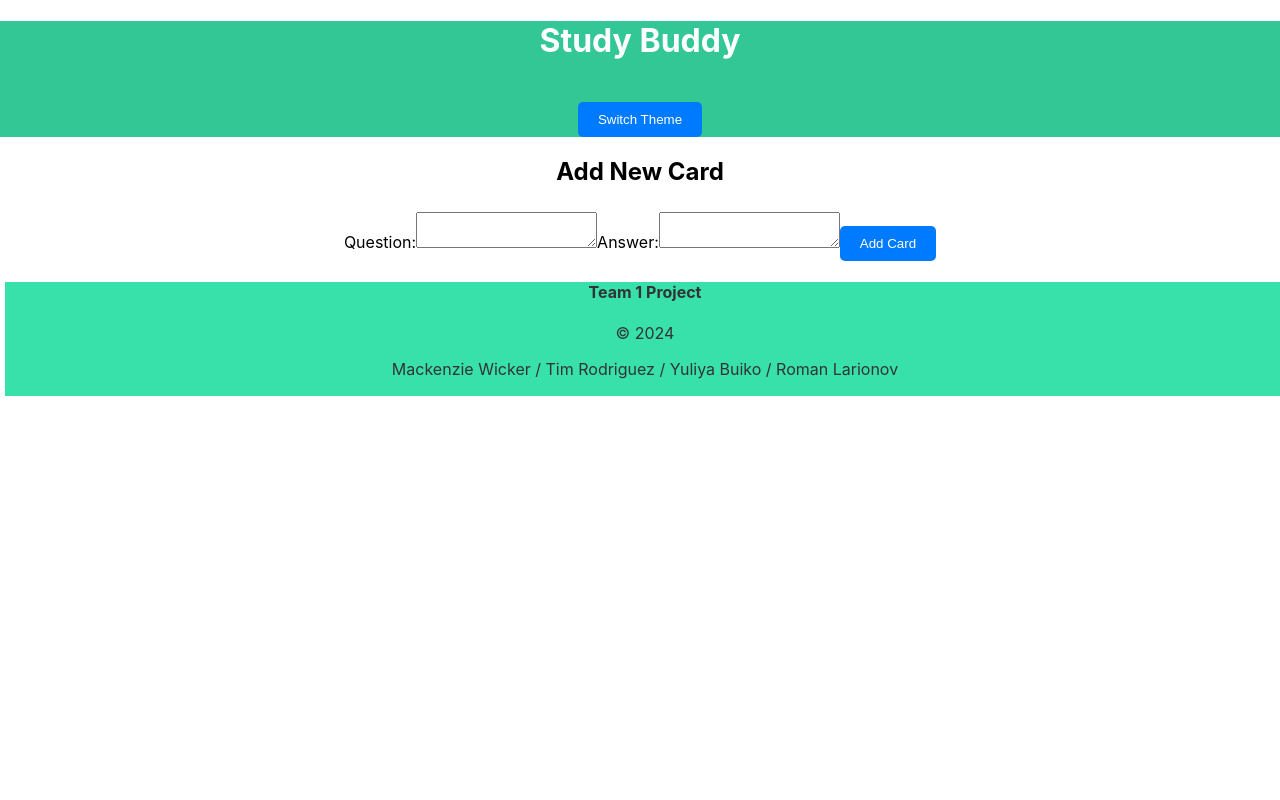
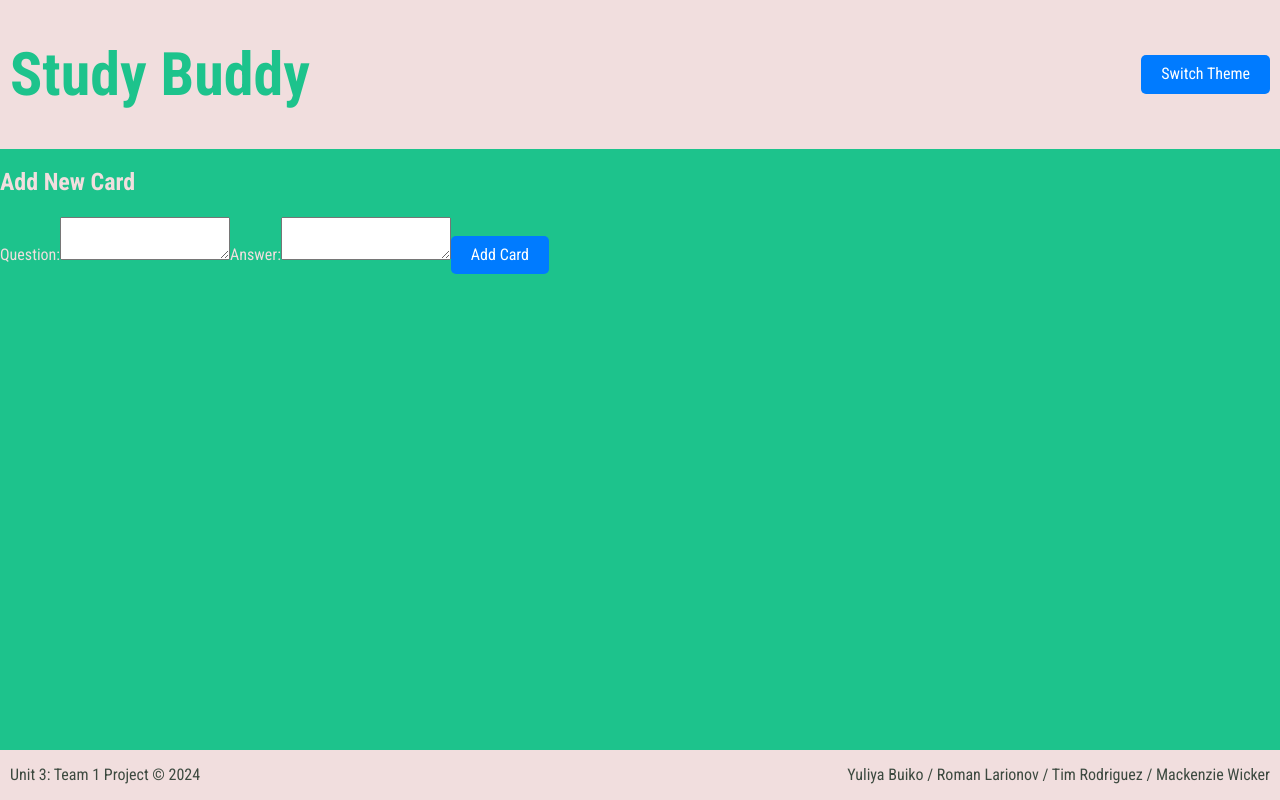
Before and after one commit to mackwick/MERNstack-Backend, a React (Create React App) app: page /create/card/1 in a window 1280 px wide. Built offline with nearby package versions, Linux system fonts and the light colour scheme; no server answers.

Commit message:
initial revision of colors and styling

```diff
--- a/package.json
+++ b/package.json
@@ -6,6 +6,7 @@
     "@testing-library/jest-dom": "^5.17.0",
     "@testing-library/react": "^13.4.0",
     "@testing-library/user-event": "^13.5.0",
+    "normalize.css": "^8.0.1",
     "react": "^18.2.0",
     "react-dom": "^18.2.0",
     "react-router-dom": "^6.22.1",
--- a/public/index.html
+++ b/public/index.html
@@ -8,6 +8,12 @@
     <meta
       name="description"
       content="Web site created using create-react-app"
+    />
+    <link rel="preconnect" href="https://fonts.googleapis.com" />
+    <link rel="preconnect" href="https://fonts.gstatic.com" crossorigin />
+    <link
+      href="https://fonts.googleapis.com/css2?family=Outfit:wght@100..900&family=Roboto+Condensed:ital,wght@0,100..900;1,100..900&display=swap"
+      rel="stylesheet"
     />
     <link rel="apple-touch-icon" href="%PUBLIC_URL%/logo192.png" />
     <!--
--- a/src/App.css
+++ b/src/App.css
@@ -1,15 +1,15 @@
-.App {
+/* .App {
   text-align: center;
 }
 
 .light {
-  background-color: #fff;
-  color: #000;
+  background-color: rgb(55, 225, 169);
+  color: #fff;
 }
 
 .dark {
-  background-color: #333;
-  color: #fff;
+  background-color: rgb(55, 225, 169);
+  color: #000;
 }
 
 @media (prefers-reduced-motion: no-preference) {
@@ -17,8 +17,6 @@
     animation: App-logo-spin infinite 20s linear;
   }
 }
-
-
 
 .App-link {
   color: #61dafb;
@@ -31,4 +29,4 @@
   to {
     transform: rotate(360deg);
   }
-}
+} */
--- a/src/components/Footer.js
+++ b/src/components/Footer.js
@@ -1,13 +1,12 @@
-import React from 'react'
+import React from "react";
 
 const Footer = () => {
   return (
     <div className="footer">
-        <h4>Team 1 Project</h4>
-        <p>&copy; 2024</p>
-        <p>Mackenzie Wicker / Tim Rodriguez / Yuliya Buiko / Roman Larionov</p>
+      <p>Unit 3: Team 1 Project &copy; 2024 </p>
+      <p>Yuliya Buiko / Roman Larionov / Tim Rodriguez / Mackenzie Wicker</p>
     </div>
-  )
-}
+  );
+};
 
-export default Footer
+export default Footer;
--- a/src/components/Header.js
+++ b/src/components/Header.js
@@ -1,13 +1,16 @@
-import React from 'react'
+import React from "react";
+import { Link } from "react-router-dom";
 
 const Header = ({ toggleTheme }) => {
-    return (
+  return (
     <div className="header">
-    <h1>Study Buddy</h1>
+      <Link to={`/`}>
+        <h1 className="mainTitle">Study Buddy</h1>
+      </Link>
 
-    <button onClick={toggleTheme}>Switch Theme</button>
+      <button onClick={toggleTheme}>Switch Theme</button>
     </div>
-  )
-}
+  );
+};
 
-export default Header
+export default Header;
--- a/src/index.css
+++ b/src/index.css
@@ -1,41 +1,74 @@
-html body {
+:root {
+  --primary-green: #1dc38c;
+  --primary-dark: #3c493f;
+  --primary-light: #f1dede;
+}
+
+body {
+  font-family: "Roboto Condensed", sans-serif;
   height: 100%;
   margin: 0;
+  /* font-family: -apple-system, BlinkMacSystemFont, "Segoe UI", "Roboto", "Oxygen",
+    "Ubuntu", "Cantarell", "Fira Sans", "Droid Sans", "Helvetica Neue",
+    sans-serif; */
+  -webkit-font-smoothing: antialiased;
+  -moz-osx-font-smoothing: grayscale;
+  background-color: var(--primary-green);
+  color: var(--primary-light);
 }
 
-
-body {
-  margin: 0;
-  font-family: -apple-system, BlinkMacSystemFont, 'Segoe UI', 'Roboto', 'Oxygen',
-    'Ubuntu', 'Cantarell', 'Fira Sans', 'Droid Sans', 'Helvetica Neue',
-    sans-serif;
-  -webkit-font-smoothing: antialiased;
-  -moz-osx-font-smoothing: grayscale;
+a,
+button {
+  color: inherit;
+  font: inherit;
+  text-decoration: none;
+  cursor: pointer;
 }
 
-code {
-  font-family: source-code-pro, Menlo, Monaco, Consolas, 'Courier New',
+/* code {
+  font-family: source-code-pro, Menlo, Monaco, Consolas, "Courier New",
     monospace;
+} */
+
+.header {
+  margin: 0;
+  display: flex;
+  justify-content: space-between;
+  background-color: var(--primary-light);
+  text-align: center;
+  width: 100%;
+  color: var(--primary-green);
+  align-items: center;
+}
+
+.header .mainTitle {
+  font-size: 60px;
+  margin-left: 10px;
+}
+
+.header button {
+  margin-right: 10px;
 }
 
 .footer {
-  display: block;
-  background-color: rgb(55, 225, 169);
-  text-align: center;
-  margin: 5px;
+  position: fixed;
+  bottom: 0;
   width: 100%;
-  padding-bottom: 1px;
-  color: rgb(51, 51, 51);
+  display: flex;
+  justify-content: space-between;
+  background-color: var(--primary-light);
+  color: var(--primary-dark);
 }
 
-.header {
-  display: block;
-  background-color: rgb(50, 199, 149);
+.footer > p {
+  padding: 0 10px;
+}
+
+.title-container {
   text-align: center;
-  width: 100%;
-  color: rgb(255, 255, 255);
-  justify-content: center;
-  align-items: center;
+  margin-bottom: 20px;
+  color: var(--primary-dark);
+  font-size: large;
 }
 
 .decks-container {
@@ -49,15 +82,9 @@ code {
   text-align: center;
 }
 
-.title-container {
-  text-align: center;
-  margin-bottom: 20px;
-  color: rgb(51, 51, 51);
-}
-
 .deck {
   display: flex;
-  background-color: #ffffff;
+  background-color: var(--primary-light);
   border: 1px solid #ddd;
   border-radius: 8px;
   padding: 20px;
@@ -67,11 +94,7 @@ code {
   text-align: center;
   align-items: center;
   justify-content: center;
-  color: rgb(51, 51, 51);
-}
-
-.deck, .deck h3 {
-  color: inherit;
+  color: var(--primary-dark);
 }
 
 .cards-container {
@@ -126,7 +149,8 @@ button {
   transform: rotateY(180deg);
 }
 
-.card-front, .card-back {
+.card-front,
+.card-back {
   position: absolute;
   width: 100%;
   height: 100%;
--- a/src/index.js
+++ b/src/index.js
@@ -5,6 +5,7 @@ import App from "./App";
 import reportWebVitals from "./reportWebVitals";
 import { RouterProvider } from "react-router-dom";
 import router from "./router";
+import "normalize.css";
 
 const root = ReactDOM.createRoot(document.getElementById("root"));
 root.render(
```
Also changed, not shown: 1 other file (tests, documents, lock files or other folders).
